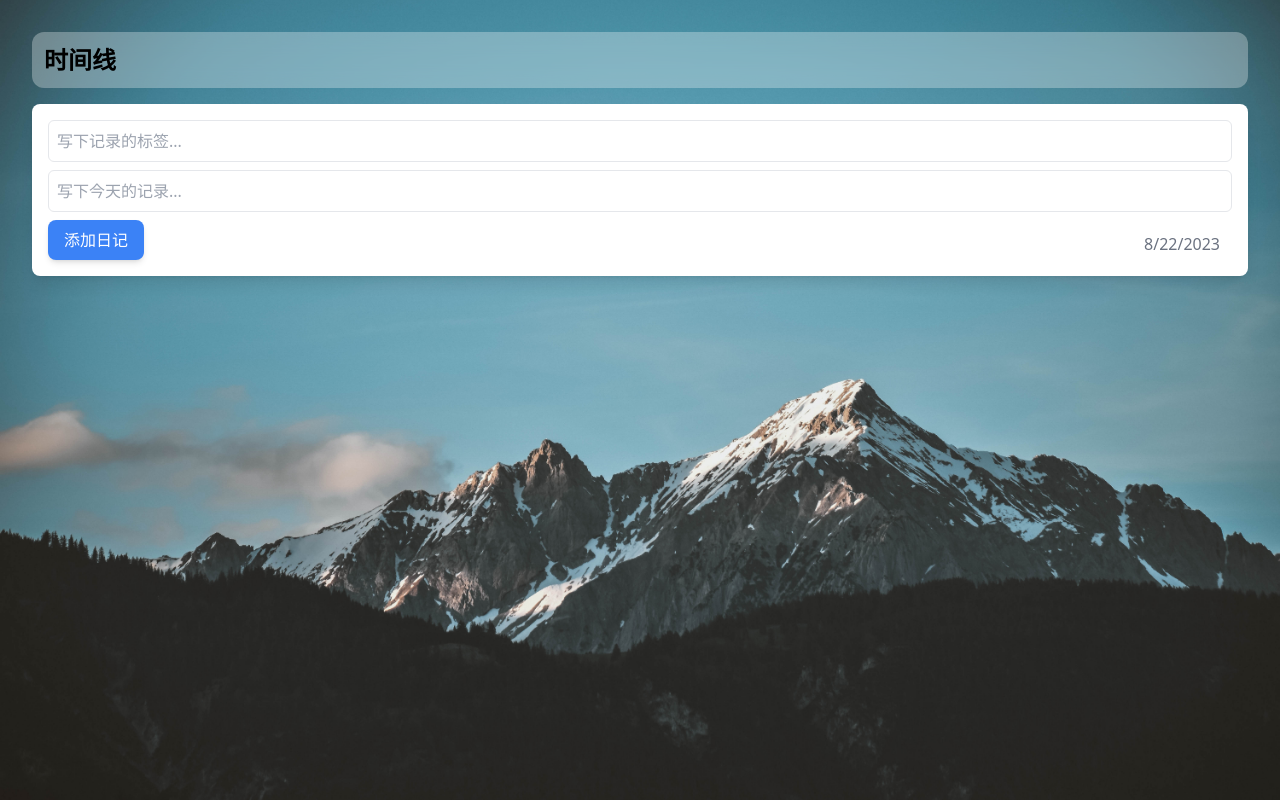
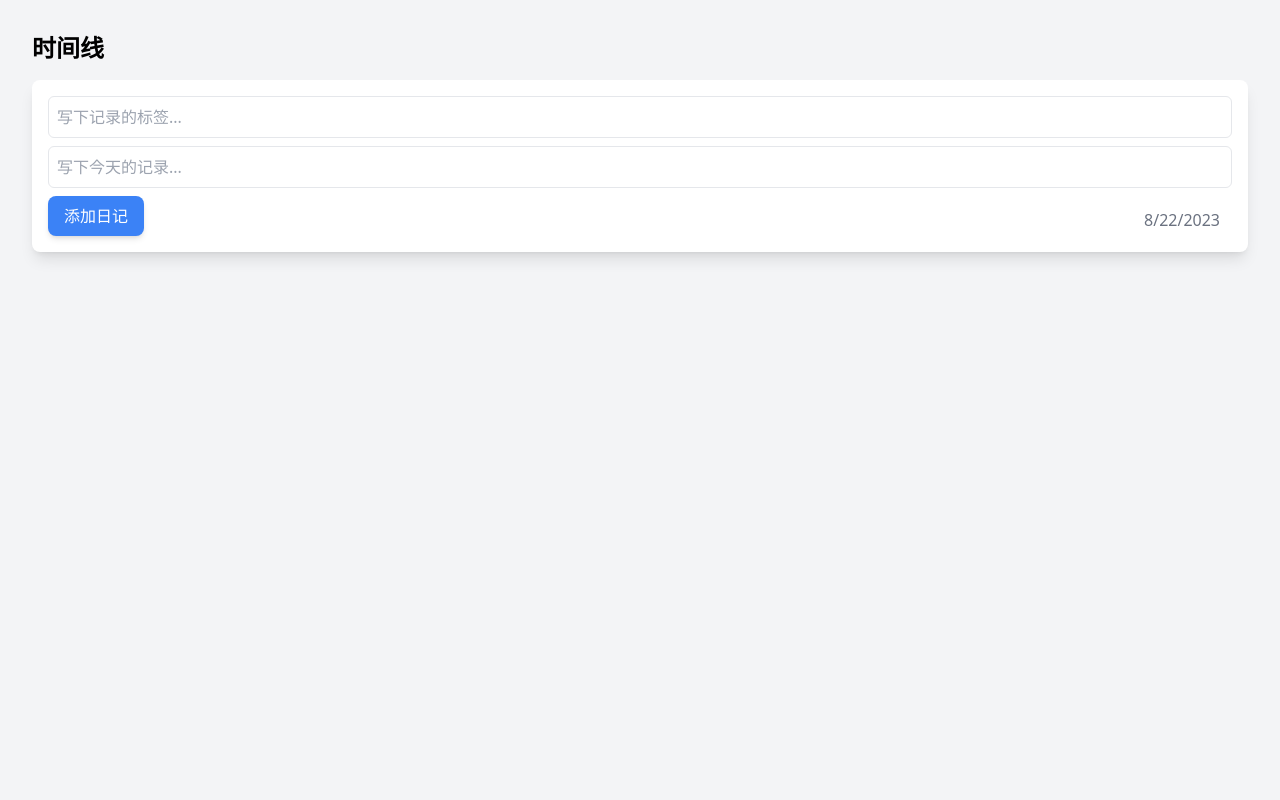
Before and after one commit to Reesedog/sofar, a React (Create React App) app in the folder frontend/: page / in a window 1280 px wide. Built offline with nearby package versions, Linux system fonts and the light colour scheme; no server answers.

Commit message:
Revert "custom background added"
This reverts commit 43b6dca857c168e4f7e08cf3ef501c891c220f45.

```diff
--- a/frontend/src/App.tsx
+++ b/frontend/src/App.tsx
@@ -1,16 +1,9 @@
 import './App.css';
 import Routes from './Routes';
-import backgroundImage from './components/pexels-photo-1054218.jpeg';
 
 function App() {
   return (
-   <div style={{
-    backgroundImage: `url(${backgroundImage})`,
-    backgroundSize: 'cover',
-    backgroundRepeat: 'no-repeat',
-    backgroundPosition: 'center center',
-    backgroundAttachment: 'fixed'
-  }} className="container mx-auto p-4 bg-gray-100 min-h-screen">
+   <div className="container mx-auto p-4 bg-gray-100 min-h-screen">
       <Routes />
     </div>
 
--- a/frontend/src/components/DateGroupedEntries.tsx
+++ b/frontend/src/components/DateGroupedEntries.tsx
@@ -30,7 +30,7 @@ const DateGroupedEntries: React.FC<DateGroupedEntriesProps> = ({ entries, onDele
     <>
       {Object.keys(groupedEntries).map(date => (
         <div key={date} className="mb-3.5">
-          <h2 style= {{backgroundColor: 'rgba(255, 255, 255, 0.3)',backdropFilter: 'blur(10px)'}} className="py-1 px-3 rounded-xl text-xl font-bold mb-2 ">{date}</h2>
+          <h2 className="text-xl font-bold mb-2 ">{date}</h2>
           <LabelGroupedEntries entries={groupedEntries[date]} onDelete={onDelete} />
         </div>
       ))}
--- a/frontend/src/components/Timeline.tsx
+++ b/frontend/src/components/Timeline.tsx
@@ -10,19 +10,8 @@ const Timeline: React.FC = () => {
     setEntries(prevEntries => [newEntry, ...prevEntries]);
   };
 
-  const handleDelete = async (id: number) => {
-    try {
-      const response = await fetch(`http://34.125.177.255:4000/entries/${id}`, {
-        method: 'DELETE',
-      });
-      if (response.ok) {
-        setEntries(prevEntries => prevEntries.filter(entry => entry.id !== id));
-      } else {
-        console.error("Error deleting entry:", await response.text());
-      }
-    } catch (error) {
-      console.error("Error deleting entry:", error);
-    }
+  const handleDelete = (id: number) => {
+    setEntries(prevEntries => prevEntries.filter(entry => entry.id !== id));
   };
 
   useEffect(() => {
@@ -44,8 +33,8 @@ const Timeline: React.FC = () => {
   }, []);
 
   return (
-    <div className="p-4">
-      <h1 style= {{backgroundColor: 'rgba(255, 255, 255, 0.3)',backdropFilter: 'blur(10px)'}} className="p-3 text-2xl font-bold mb-4 rounded-xl">时间线</h1>
+    <div className="p-4 bg-gray-100">
+      <h1 className="text-2xl font-bold mb-4">时间线</h1>
       <EntryForm onAdd={addEntry} />
       <DateGroupedEntries entries={entries} onDelete={handleDelete} />
     </div>
```
Also changed, not shown: frontend/src/components/pexels-photo-1054218.jpeg (deleted).
